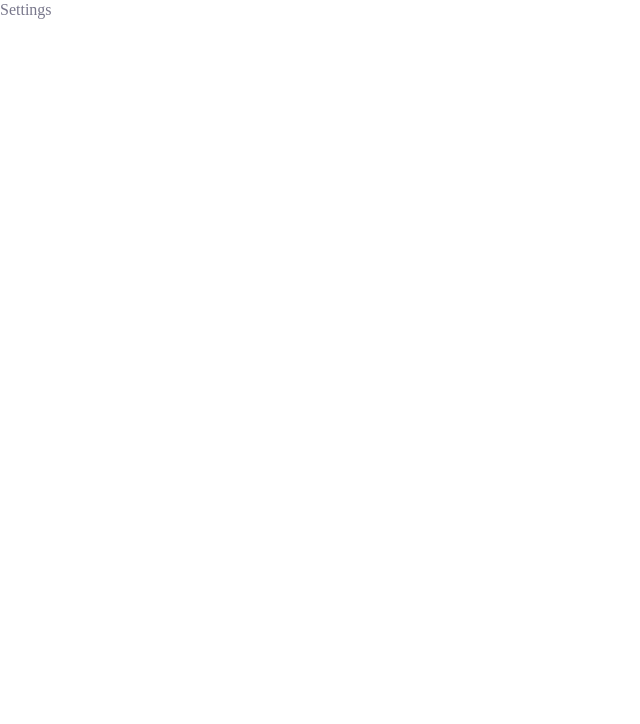
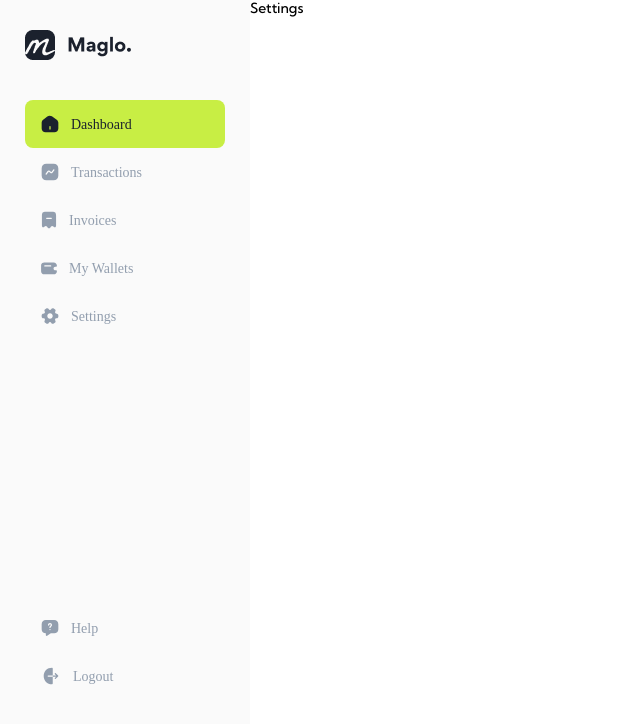
Before and after one commit to rowengit/financial-management, a Next.js app: page /settings in a window 1280 px wide. Shown: the top 724 px of the page, without its empty margins (0-640 px from the left). Built offline with nearby package versions, Linux system fonts and the light colour scheme.

Commit message:
feat: add hoc

```diff
--- /dev/null
+++ b/components/hoc/withAfterLogin.tsx
@@ -0,0 +1,13 @@
+import { AfterLogin } from "@wrapper/afterLogin";
+
+export const withAfterLogin = (Component: any) => {
+	const AuthenticatedComponent = (props: any) => {
+		return (
+			<AfterLogin>
+				<Component {...props} />
+			</AfterLogin>
+		);
+	};
+
+	return AuthenticatedComponent;
+};
--- a/components/wrapper/afterLogin.tsx
+++ b/components/wrapper/afterLogin.tsx
@@ -1,12 +1,18 @@
 import { Sidebar } from "@components/sidebar";
 import { Header } from "@components/header";
+import styled from "styled-components";
+
+const Styled = styled.div`
+	display: flex;
+	position: relative;
+`;
 
 export const AfterLogin = ({ children }: { children: React.ReactNode }) => {
 	return (
-		<>
+		<Styled>
 			<Header />
 			<Sidebar />
 			{children}
-		</>
+		</Styled>
 	);
 };
--- a/components/wrapper/globalStyle.ts
+++ b/components/wrapper/globalStyle.ts
@@ -82,7 +82,7 @@ export const GlobalStyle = createGlobalStyle`
         text-decoration: none;
     }
 
-    span, p, h1, a {
+    span, p, h1, a, li {
         user-select:none;
     }
 
--- a/pages/settings.tsx
+++ b/pages/settings.tsx
@@ -1,3 +1,7 @@
-export default function Settings() {
-	return <p>Settings</p>;
+import { withAfterLogin } from "@components/hoc/withAfterLogin";
+
+function Settings() {
+	return <main>Settings</main>;
 }
+
+export default withAfterLogin(Settings);
```
Also changed, not shown: pages/index.tsx (+6 -3 lines), pages/invoices/index.tsx (+6 -2 lines), pages/myWallets.tsx (+6 -2 lines), pages/transaction.tsx (+6 -2 lines).
